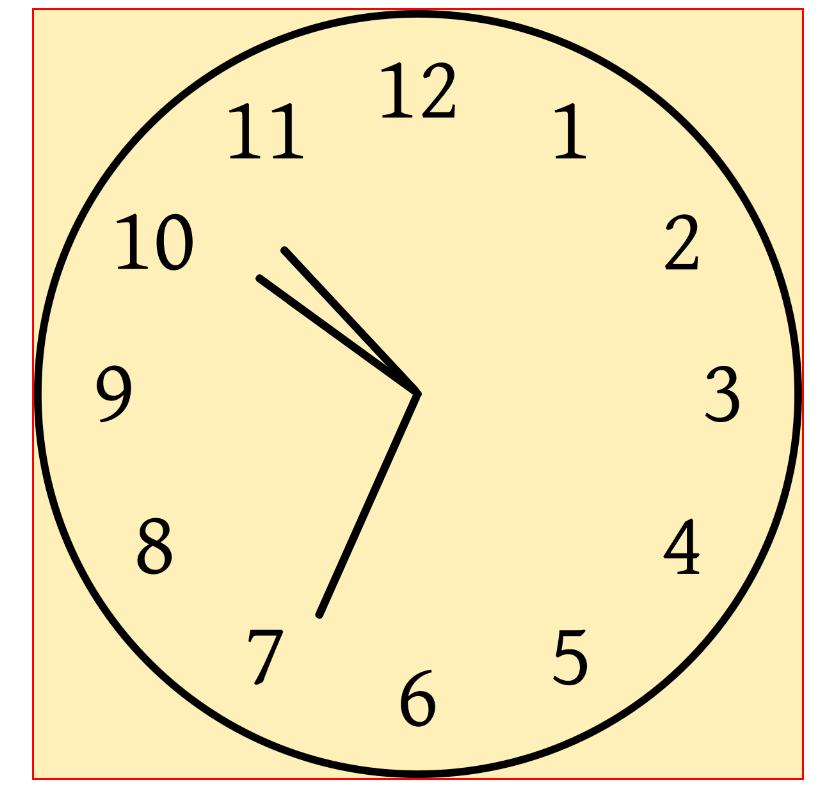
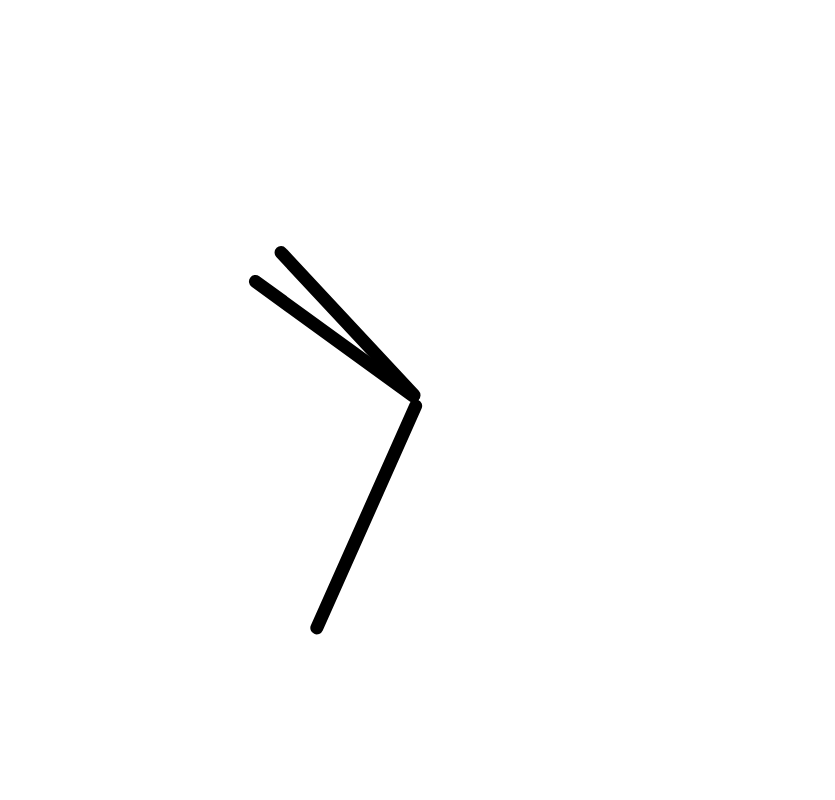
Before and after one commit to showMiko/Projects-Hacktober, a browser extension: page Web D/Analogue Watch/index.html in a window 1280 px wide. Shown: the whole page, without its empty margins (222-1057 px from the left). Drawn offline with Linux system fonts and the light colour scheme.

Commit message:
Update index.css

```diff
--- a/Web D/Analogue Watch/index.css
+++ b/Web D/Analogue Watch/index.css
@@ -1,13 +1,4 @@
-#clockContainer{
-    position: relative;
-    margin: auto;
-    border: 2px solid red;
-    height: 60vw;
-    width: 60vw;
-    background-color: #ffefb9;
-    background-image: url("1200px-Horloĝo_001.svg.png");
-    background-size: 100%;
-}
+
 #hour,#minute,#second{
     position: absolute;
     background-color: black;
```
